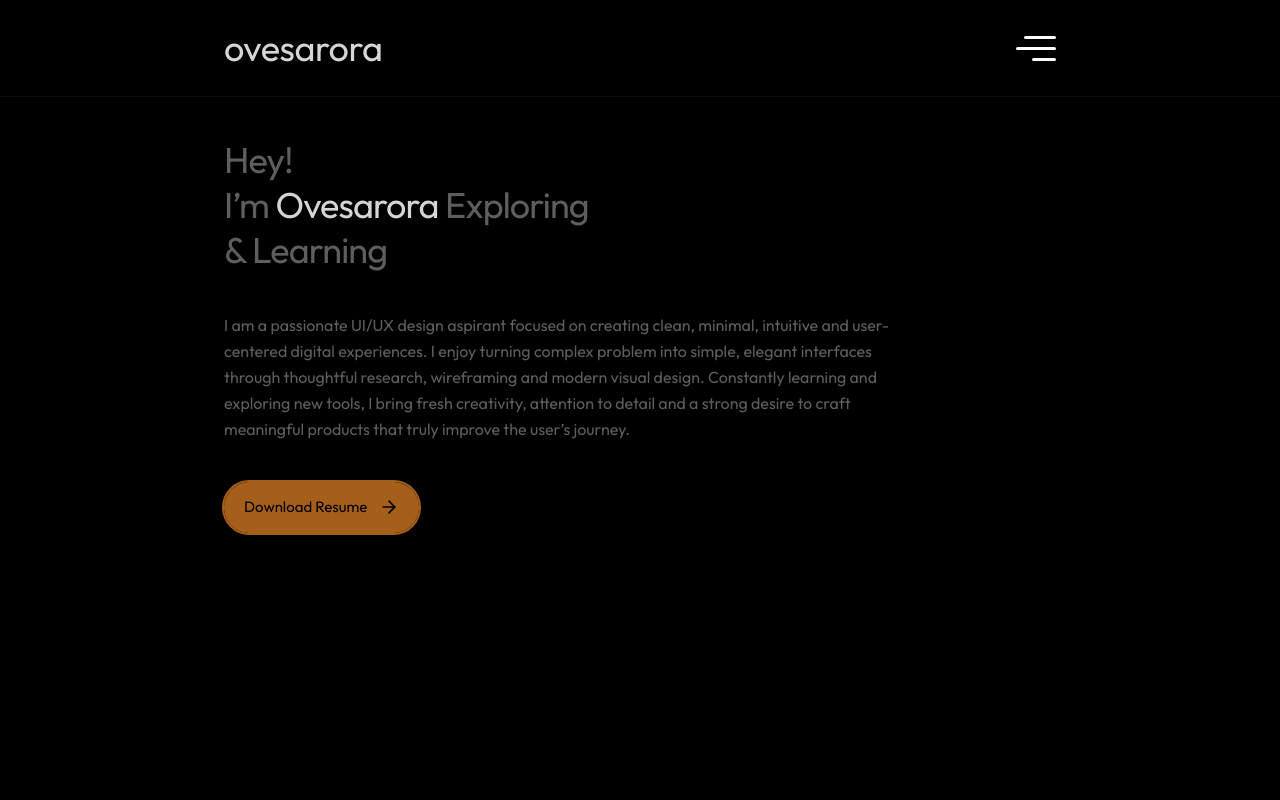
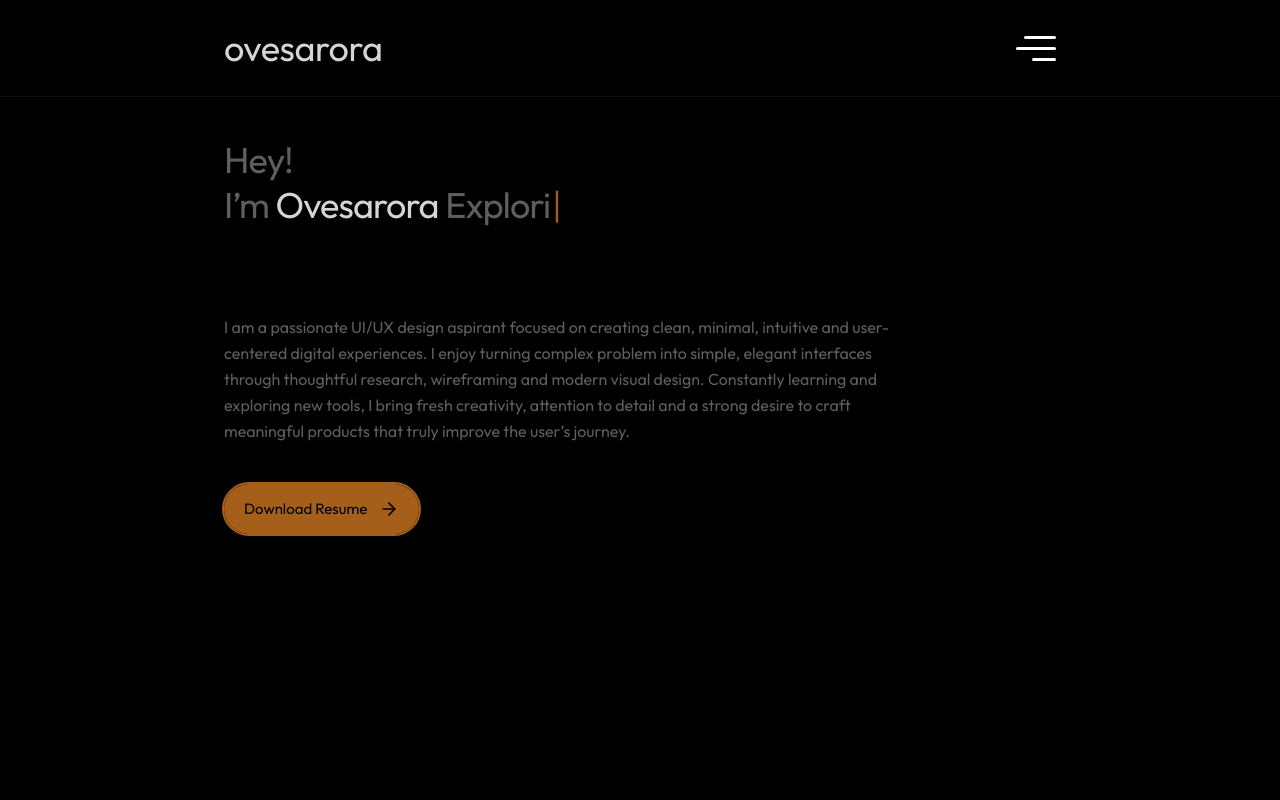
Before and after one commit to mr-saad/oves-portfolio, a React (Vite) app: page / in a window 1280 px wide. Shown: the top 800 px of the page. Built offline with nearby package versions, Linux system fonts and the light colour scheme.

Commit message:
Add natural typewriter animation to homepage heading with blinking cursor

```diff
--- a/src/routes/Home.jsx
+++ b/src/routes/Home.jsx
@@ -1,7 +1,86 @@
 import { motion } from "framer-motion"
 import pageAnimation from "../lib/pageAnimation"
+import { useEffect, useState } from "react"
+
+const tokens = [
+  { char: "H" },
+  { char: "e" },
+  { char: "y" },
+  { char: "!" },
+  { isLineBreak: true },
+  { char: "I" },
+  { char: "’" },
+  { char: "m" },
+  { char: " " },
+  { char: "O", highlight: true },
+  { char: "v", highlight: true },
+  { char: "e", highlight: true },
+  { char: "s", highlight: true },
+  { char: "a", highlight: true },
+  { char: "r", highlight: true },
+  { char: "o", highlight: true },
+  { char: "r", highlight: true },
+  { char: "a", highlight: true },
+  { char: " " },
+  { char: "E" },
+  { char: "x" },
+  { char: "p" },
+  { char: "l" },
+  { char: "o" },
+  { char: "r" },
+  { char: "i" },
+  { char: "n" },
+  { char: "g" },
+  { isLineBreak: true },
+  { char: "&" },
+  { char: " " },
+  { char: "L" },
+  { char: "e" },
+  { char: "a" },
+  { char: "r" },
+  { char: "n" },
+  { char: "i" },
+  { char: "n" },
+  { char: "g" },
+]
 
 export default function Home() {
+  const [hasStarted, setHasStarted] = useState(false)
+  const [index, setIndex] = useState(0)
+
+  useEffect(() => {
+    const isSplashPresent = !!document.querySelector(".fill-text-anim")
+    const startDelay = isSplashPresent ? 3600 : 350
+
+    const timer = setTimeout(() => {
+      setHasStarted(true)
+    }, startDelay)
+
+    return () => clearTimeout(timer)
+  }, [])
+
+  useEffect(() => {
+    if (!hasStarted) return
+    if (index >= tokens.length) return
+
+    const currentToken = tokens[index]
+    let delay = Math.floor(Math.random() * 30) + 40 // 40-70ms realistic typing cadence
+
+    if (currentToken.isLineBreak) {
+      delay = 260 // Pause at line break
+    } else if (currentToken.char === "!") {
+      delay = 340 // Natural punctuation pause
+    } else if (currentToken.char === " ") {
+      delay = 85 // Slight spacebar hesitation
+    }
+
+    const timeout = setTimeout(() => {
+      setIndex((prev) => prev + 1)
+    }, delay)
+
+    return () => clearTimeout(timeout)
+  }, [hasStarted, index])
+
   return (
     <motion.div
       transition={{ duration: 0.5 }}
@@ -11,10 +90,31 @@ export default function Home() {
       exit="exit"
       className="mt-4 sm:mt-6 md:mt-10"
     >
-      <h1 className="text-[1.75rem] sm:text-3xl md:text-4xl font-normal leading-tight tracking-tight">
-        Hey!
-        <br /> I’m <span className="highlight">Ovesarora</span>{" "}
-        Exploring <br /> & Learning
+      <h1 className="text-[1.75rem] sm:text-3xl md:text-4xl font-normal leading-tight tracking-tight min-h-[3.8em]">
+        {tokens.slice(0, index).map((token, i) => {
+          if (token.isLineBreak) {
+            return <br key={i} />
+          }
+          return (
+            <span
+              key={i}
+              className={token.highlight ? "highlight" : ""}
+            >
+              {token.char}
+            </span>
+          )
+        })}
+        <motion.span
+          animate={{ opacity: [1, 0, 1] }}
+          transition={{
+            repeat: Infinity,
+            duration: 0.8,
+            ease: "easeInOut",
+          }}
+          className="inline-block text-[#A65F1B] font-light ml-0.5"
+        >
+          |
+        </motion.span>
       </h1>
       <p className="my-6 sm:my-8 md:my-10 text-sm sm:text-base leading-relaxed text-[#888] sm:text-[#5E5E5E] max-w-2xl">
         I am a passionate UI/UX design aspirant focused on creating clean,
```
